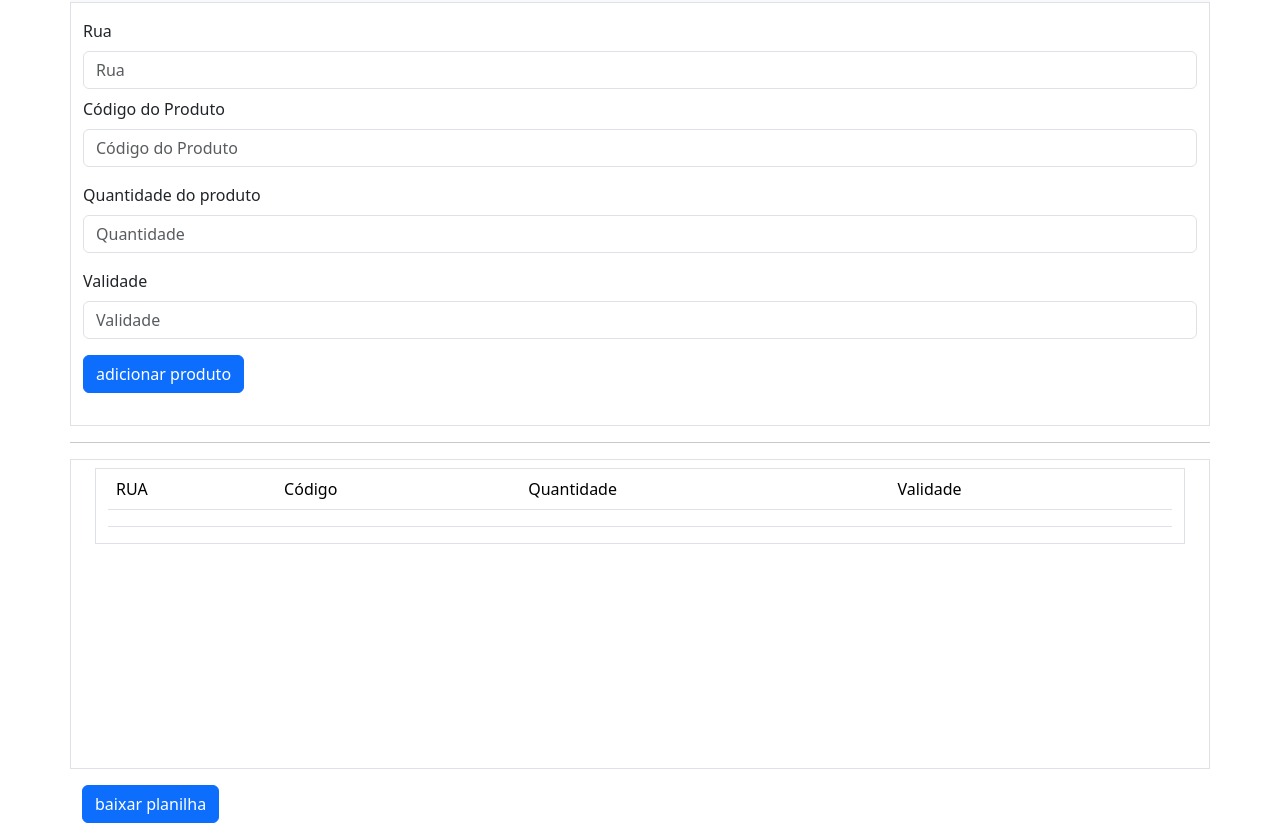
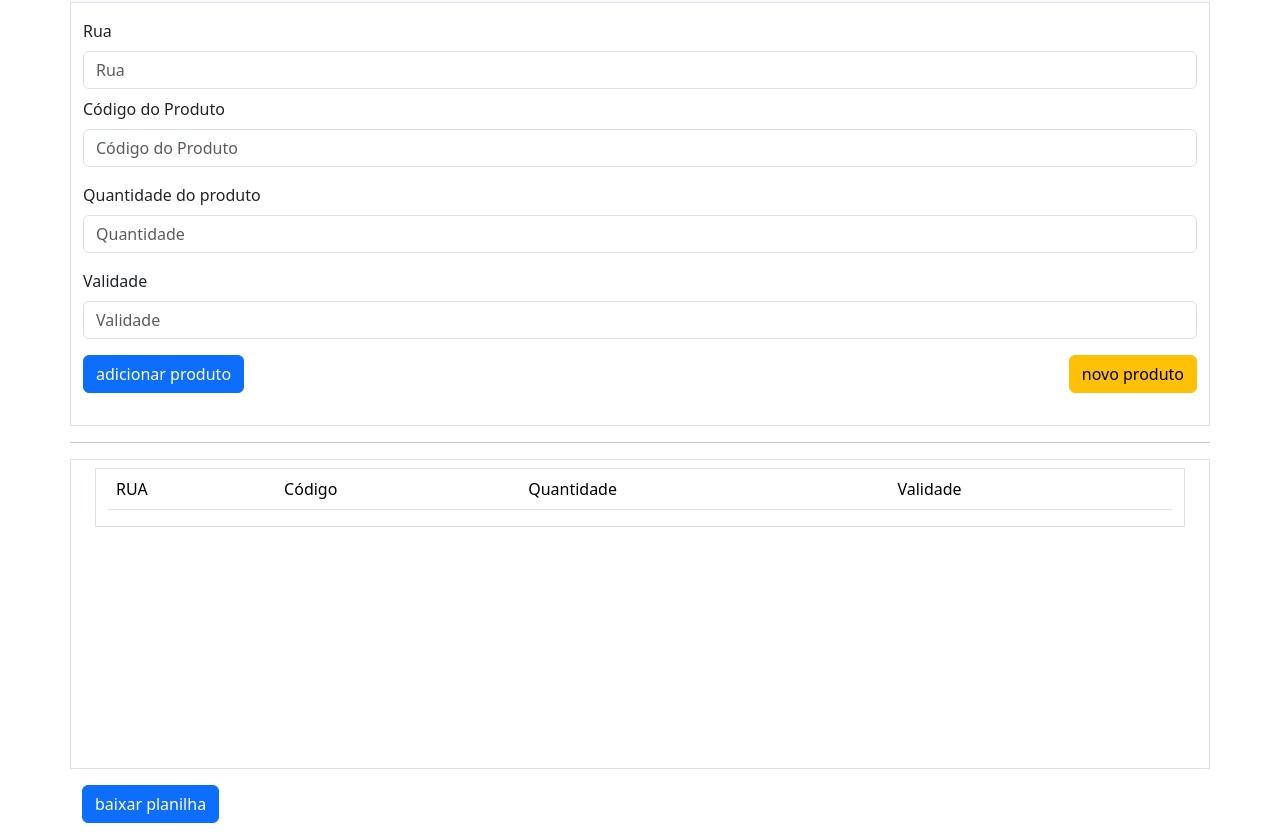
Before and after one commit to Pedro0911/FEFO, a plain HTML site: page pages/fefo.html in a window 1280 px wide. Both pictures are taken after a click on the input "adicionar produto". Shown: the part 72-911 px from the top of the page. Drawn offline with nearby package versions, Linux system fonts and the light colour scheme.

Commit message:
adicionado um novo botão
mudanças no visual

```diff
--- a/pages/fefo.html
+++ b/pages/fefo.html
@@ -21,6 +21,12 @@
       #table-main{
 
         overflow: auto;
+      }
+
+      #botoes{
+        display: flex;
+        flex-direction: row;
+        justify-content: space-between;
       }
 
   </style>
@@ -57,14 +63,19 @@
         <label for="exampleFormControlInput1" class="form-label">Validade</label>
         <input type="datetime" class="form-control" id="val" placeholder="Validade" required max="6">
       </div>
-      <input type="submit" value="adicionar produto" class="btn btn-primary mb-3" onclick="add_produto();"></input>
+      <div id="botoes">
+        <input type="submit" value="adicionar produto" class="btn btn-primary mb-3" id="new_produto" onclick="add_produto();"></input>
+        <input type="submit" value="novo produto" class="btn btn-warning mb-3" id="new_produto" onclick="new_produto();"></input>
+      </div>
       <p id="alerta" style="color: green;"></p>
 
     </div>
 
     <hr class="container">
 
-    <div class="container mb-3 border" id="table-main">
+
+    <!--tabela html-->
+    <div class="container mb-3 border my_tabela" id="table-main">
       <main class="container mt-2">
         <div class="container border" id="tabelaDV">
           <table class="table" id="tabela-main">
--- a/scripts/scripts.js
+++ b/scripts/scripts.js
@@ -3,6 +3,11 @@ let codigo = document.getElementById('Cod');
 let quantidade = document.getElementById('qtd');
 let validade = document.getElementById('val');
 var alerta = document.getElementById('alerta');
+let new_produto
+
+let botão = document.getElementById('new_produto')
+
+var tabela = document.getElementsByClassName('my_tabela')[0]
 //codigo.value, rua.value,quantidade.value,validade.value, alerta.value
 //alert(codigo.value)
 
@@ -23,7 +28,22 @@ function add_produto(){
     celula3.innerHTML = quantidade.value
     celula4.innerHTML = validade.value
 
+    alerta.innerText = 'produto adicionado com sucesso !' //alerta de confirmação da ação
 
+
+
+    //document.getElementsByClassName('my_tabela')[0].reset();
+
+    //celula1.innerHTML = rua.value = " "
+    //celula2.innerHTML = codigo.value = " "
+    //celula3.innerHTML = quantidade.value = " "
+    //celula4.innerHTML =  validade.value = " "
+
+}
+
+function new_produto(){
+    //funcionalidades do botão amarelo
+    //botão esse que dixa os valores do formulário vazio
 }
 
 
```
